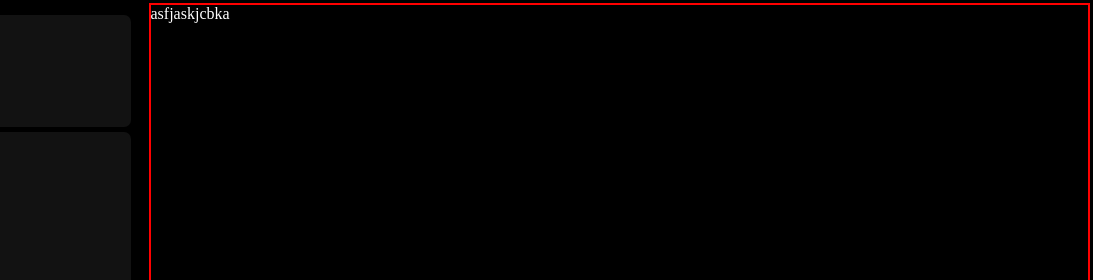
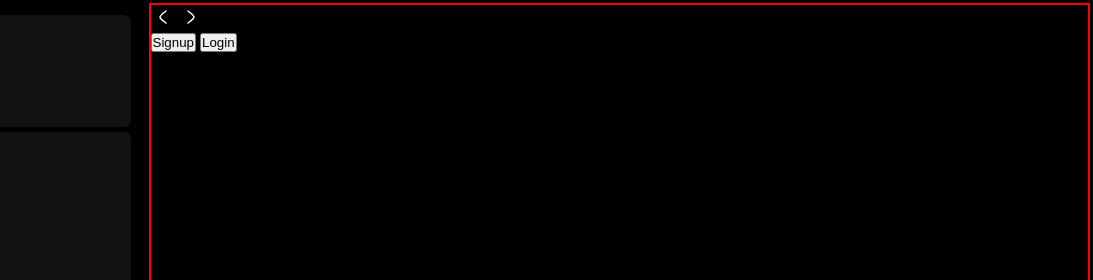
Before and after one commit to Sufiyan33/Spotify-clone, a plain HTML site: page index.html in a window 1280 px wide. Shown: the top 280 px of the page, 187-1280 px from the left. Drawn offline with Linux system fonts and the light colour scheme.

Commit message:
Adding left and right svg

```diff
--- a/index.html
+++ b/index.html
@@ -58,7 +58,48 @@
           </div>
         </div>
       </div>
-      <div class="right border">asfjaskjcbka</div>
+      <div class="right border">
+        <div class="head">
+          <div class="nav">
+            <svg
+              xmlns="http://www.w3.org/2000/svg"
+              viewBox="0 0 24 24"
+              width="24"
+              height="24"
+              color="#ffffff"
+              fill="none"
+            >
+              <path
+                d="M15 6C15 6 9.00001 10.4189 9 12C8.99999 13.5812 15 18 15 18"
+                stroke="currentColor"
+                stroke-width="1.5"
+                stroke-linecap="round"
+                stroke-linejoin="round"
+              />
+            </svg>
+            <svg
+              xmlns="http://www.w3.org/2000/svg"
+              viewBox="0 0 24 24"
+              width="24"
+              height="24"
+              color="#ffffff"
+              fill="none"
+            >
+              <path
+                d="M9.00005 6C9.00005 6 15 10.4189 15 12C15 13.5812 9 18 9 18"
+                stroke="currentColor"
+                stroke-width="1.5"
+                stroke-linecap="round"
+                stroke-linejoin="round"
+              />
+            </svg>
+          </div>
+          <div class="buttons">
+            <button>Signup</button>
+            <button>Login</button>
+          </div>
+        </div>
+      </div>
     </div>
   </body>
 </html>
```
